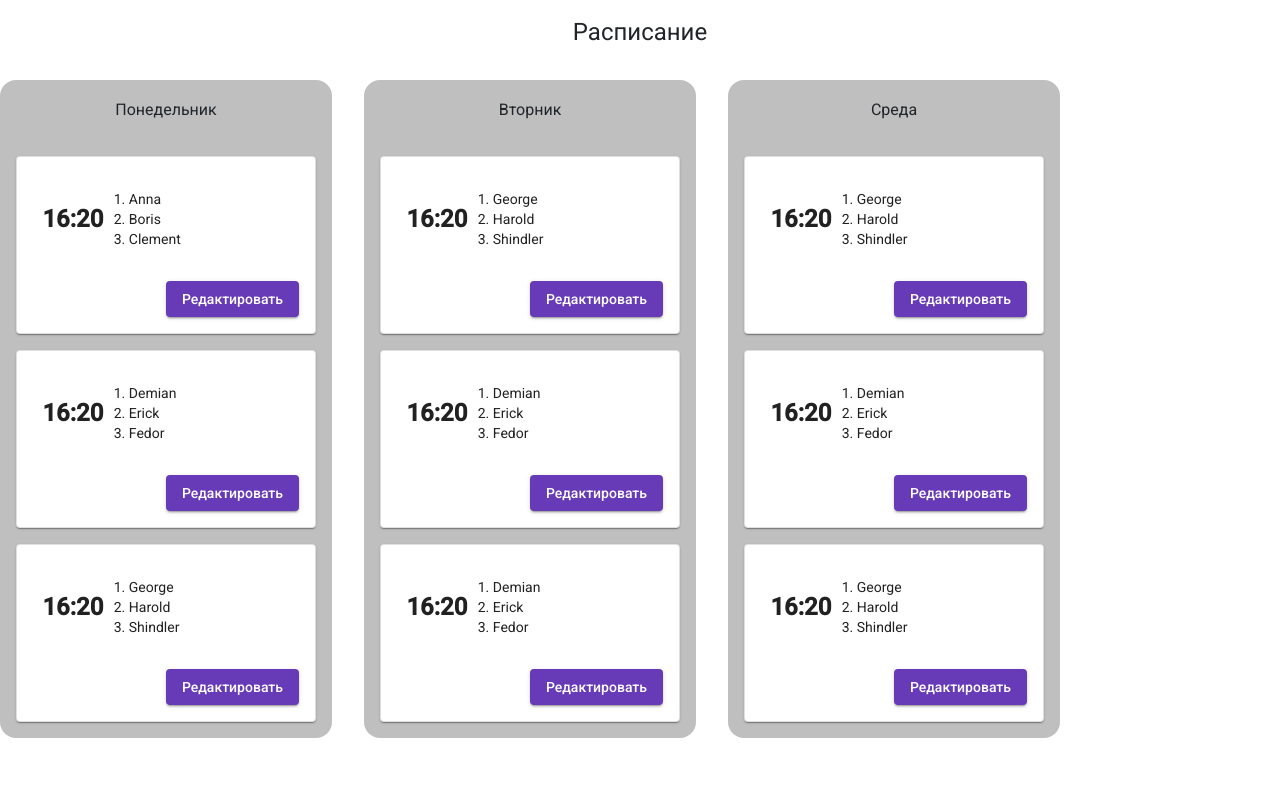
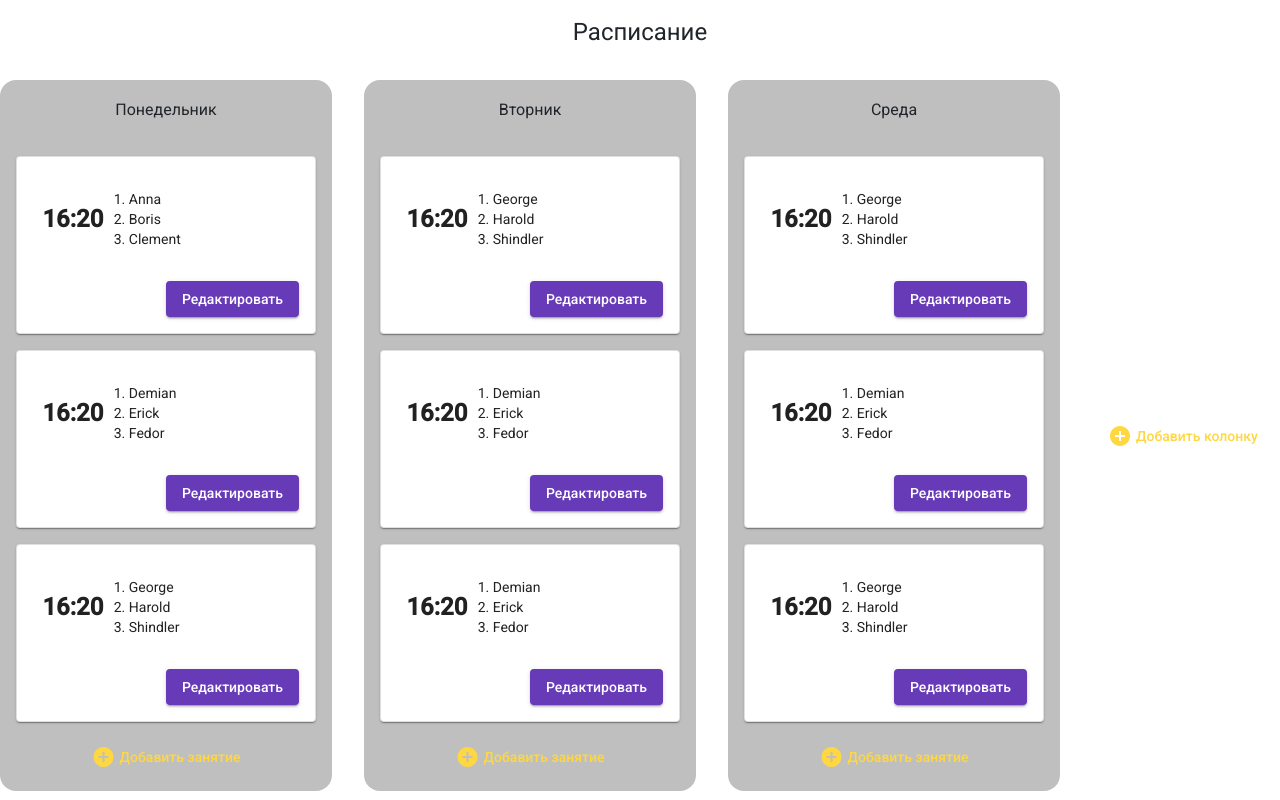
Before and after one commit to Smynay/angular-shedule-app, an Angular app: page /shedule in a window 1280 px wide. Built offline with nearby package versions, Linux system fonts and the light colour scheme.

Commit message:
Create buttons for addAction

```diff
--- a/src/app/shedule-column/shedule-column.component.html
+++ b/src/app/shedule-column/shedule-column.component.html
@@ -12,4 +12,9 @@
       [cardIndex]="cardIndex"
     ></app-lesson-card>
   </div>
+
+  <button class="column__additem" mat-button color="accent">
+    <mat-icon>add_circle</mat-icon>
+    <span class="ml-1">Добавить занятие</span>
+  </button>
 </div>
--- a/src/app/shedule/shedule.component.html
+++ b/src/app/shedule/shedule.component.html
@@ -7,6 +7,14 @@
         *ngFor="let columnData of columnsData"
         [columnData]="columnData"
       ></app-shedule-column>
+      <div
+        class="board__column d-flex align-items-center justify-content-around"
+      >
+        <button mat-button color="accent">
+          <mat-icon>add_circle</mat-icon>
+          <span class="ml-1">Добавить колонку</span>
+        </button>
+      </div>
     </div>
   </div>
 </div>
```
